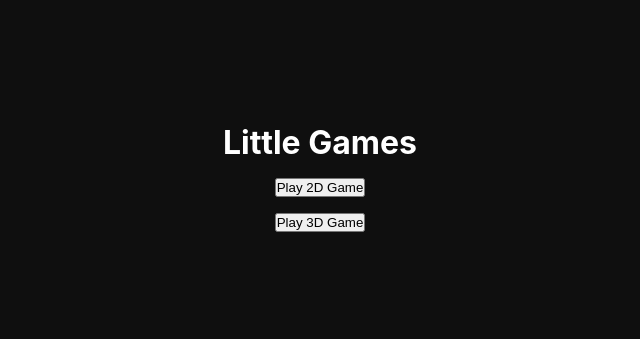
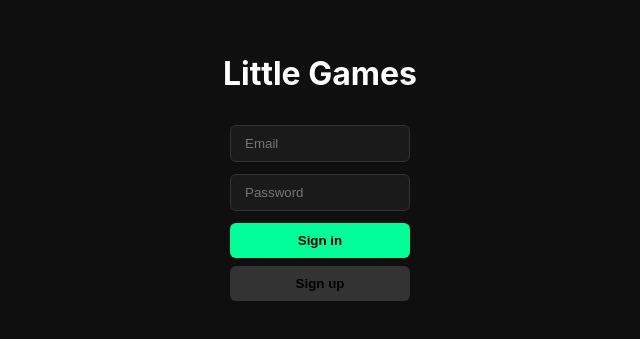
Before and after one commit to Gvantsa-Gongadze/little-games, a React (Vite) app in the folder packages/client/: page / in a window 1280 px wide. Shown: the part 223-562 px from the top of the page, without its empty margins (320-960 px from the left). Built offline with nearby package versions, Linux system fonts and the light colour scheme; no server answers.

Commit message:
feat: add Supabase auth, scores table, leaderboard, and score submission

```diff
--- a/packages/client/package.json
+++ b/packages/client/package.json
@@ -10,6 +10,7 @@
     "preview": "vite preview"
   },
   "dependencies": {
+    "@supabase/supabase-js": "^2.108.2",
     "colyseus.js": "^0.15.0",
     "pixi.js": "^8",
     "react": "^19.2.6",
--- /dev/null
+++ b/packages/client/src/hooks/useAuth.ts
@@ -0,0 +1,23 @@
+import { useEffect, useState } from 'react'
+import type { User } from '@supabase/supabase-js'
+import { supabase } from '@/lib/supabase'
+
+export function useAuth() {
+  const [user, setUser] = useState<User | null>(null)
+  const [loading, setLoading] = useState(true)
+
+  useEffect(() => {
+    supabase.auth.getUser().then(({ data }) => {
+      setUser(data.user)
+      setLoading(false)
+    })
+
+    const { data: listener } = supabase.auth.onAuthStateChange((_event, session) => {
+      setUser(session?.user ?? null)
+    })
+
+    return () => listener.subscription.unsubscribe()
+  }, [])
+
+  return { user, loading }
+}
--- /dev/null
+++ b/packages/client/src/lib/scores.ts
@@ -0,0 +1,21 @@
+import { supabase } from './supabase'
+
+export async function submitScore(game: string, score: number, userId: string) {
+  const { error } = await supabase
+    .from('scores')
+    .insert({ game, score, user_id: userId })
+
+  if (error) throw error
+}
+
+export async function getLeaderboard(game: string, limit = 10) {
+  const { data, error } = await supabase
+    .from('scores')
+    .select('score, user_id, created_at')
+    .eq('game', game)
+    .order('score', { ascending: false })
+    .limit(limit)
+
+  if (error) throw error
+  return data
+}
--- /dev/null
+++ b/packages/client/src/lib/supabase.ts
@@ -0,0 +1,6 @@
+import { createClient } from '@supabase/supabase-js'
+
+export const supabase = createClient(
+  import.meta.env.VITE_SUPABASE_URL,
+  import.meta.env.VITE_SUPABASE_ANON_KEY
+)
--- a/packages/client/src/pages/Game.tsx
+++ b/packages/client/src/pages/Game.tsx
@@ -1,6 +1,8 @@
 import { useEffect, useRef } from 'react'
 import { Room } from 'colyseus.js'
 import { joinGameRoom } from '@/game/ColyseusClient'
+import { submitScore } from '@/lib/scores'
+import { supabase } from '@/lib/supabase'
 import PixiCanvas from '@/components/PixiCanvas'
 
 export default function Game() {
@@ -9,15 +11,17 @@ export default function Game() {
   useEffect(() => {
     joinGameRoom('Player').then(room => {
       roomRef.current = room
-      room.state.players.onAdd((player: any, sessionId: string) => {
-        console.log(`Player added: ${sessionId}`, player)
-      })
     })
 
-    return () => {
-      roomRef.current?.leave()
-    }
+    return () => { roomRef.current?.leave() }
   }, [])
 
-  return <PixiCanvas />
+  async function handleGameOver(score: number) {
+    const { data } = await supabase.auth.getUser()
+    if (data.user) {
+      await submitScore('2d-game', score, data.user.id)
+    }
+  }
+
+  return <PixiCanvas onGameOver={handleGameOver} />
 }
--- a/packages/client/src/pages/Home.tsx
+++ b/packages/client/src/pages/Home.tsx
@@ -1,12 +1,65 @@
+import { useState } from 'react'
 import { useNavigate } from 'react-router-dom'
+import { supabase } from '@/lib/supabase'
+import { useAuth } from '@/hooks/useAuth'
 
 export default function Home() {
   const navigate = useNavigate()
+  const { user, loading } = useAuth()
+  const [email, setEmail] = useState('')
+  const [password, setPassword] = useState('')
+  const [error, setError] = useState('')
+
+  if (loading) return <div style={center}>Loading...</div>
+
+  async function signIn() {
+    const { error } = await supabase.auth.signInWithPassword({ email, password })
+    if (error) setError(error.message)
+  }
+
+  async function signUp() {
+    const { error } = await supabase.auth.signUp({ email, password })
+    if (error) setError(error.message)
+    else setError('Check your email to confirm your account.')
+  }
+
+  if (user) {
+    return (
+      <div style={center}>
+        <h1>Little Games</h1>
+        <p style={{ marginBottom: 16, color: '#aaa' }}>{user.email}</p>
+        <button onClick={() => navigate('/game')} style={btn}>Play 2D Game</button>
+        <button onClick={() => navigate('/game3d')} style={btn}>Play 3D Game</button>
+        <button onClick={() => supabase.auth.signOut()} style={{ ...btn, background: '#333' }}>
+          Sign out
+        </button>
+      </div>
+    )
+  }
+
   return (
-    <div style={{ display: 'flex', flexDirection: 'column', alignItems: 'center', justifyContent: 'center', height: '100vh', gap: 16 }}>
-      <h1>Little Games</h1>
-      <button onClick={() => navigate('/game')}>Play 2D Game</button>
-      <button onClick={() => navigate('/game3d')}>Play 3D Game</button>
+    <div style={center}>
+      <h1 style={{ marginBottom: 24 }}>Little Games</h1>
+      <form style={{ display: 'flex', flexDirection: 'column', alignItems: 'center', gap: 8 }} onSubmit={e => e.preventDefault()}>
+        <input placeholder="Email" type="email" autoComplete="email" value={email} onChange={e => setEmail(e.target.value)} style={input} />
+        <input placeholder="Password" type="password" autoComplete="current-password" value={password} onChange={e => setPassword(e.target.value)} style={input} />
+        {error && <p style={{ color: '#f87171', marginBottom: 8 }}>{error}</p>}
+        <button type="submit" onClick={signIn} style={btn}>Sign in</button>
+        <button type="button" onClick={signUp} style={{ ...btn, background: '#333' }}>Sign up</button>
+      </form>
     </div>
   )
 }
+
+const center: React.CSSProperties = {
+  display: 'flex', flexDirection: 'column', alignItems: 'center',
+  justifyContent: 'center', height: '100vh', gap: 8,
+}
+const btn: React.CSSProperties = {
+  padding: '10px 24px', background: '#00ff99', color: '#000',
+  border: 'none', borderRadius: 6, cursor: 'pointer', fontWeight: 600, width: 180,
+}
+const input: React.CSSProperties = {
+  padding: '10px 14px', borderRadius: 6, border: '1px solid #333',
+  background: '#1a1a1a', color: '#fff', width: 180, marginBottom: 4,
+}
```
Also changed, not shown: 1 other file (tests, documents, lock files or other folders).
